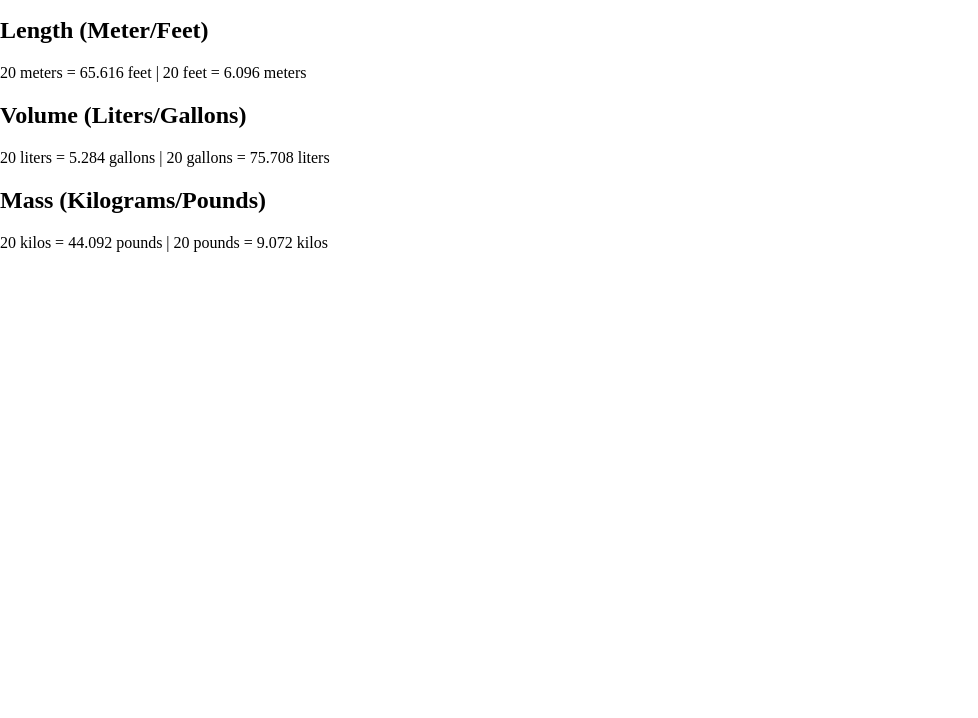
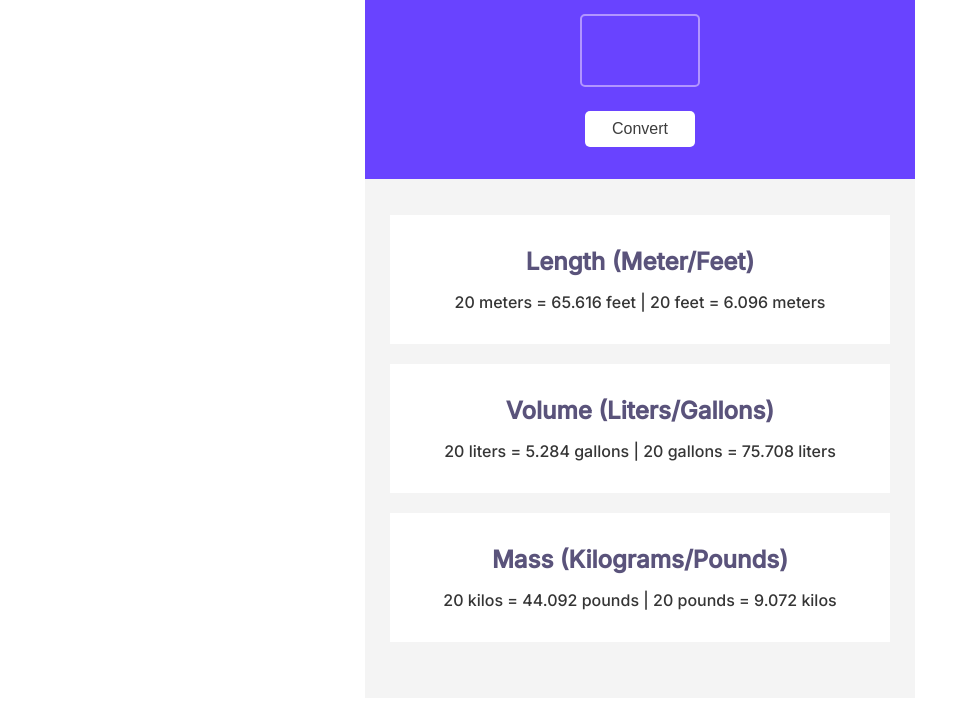
Before and after one commit to nirusu10/unit-converter, a website built with Vite: page index.html in a window 1280 px wide. Shown: the part 82-800 px from the top of the page, without its empty margins (0-978 px from the left). Built offline with nearby package versions, Linux system fonts and the light colour scheme.

Commit message:
add styling

```diff
--- a/index.css
+++ b/index.css
@@ -1,3 +1,86 @@
+* {
+  box-sizing: border-box;
+}
+
 body {
-    margin: 0;
+  margin: 0;
+  font-family: 'Inter', sans-serif;
 }
+
+h1,
+h2,
+h3,
+h4 {
+  margin: 0;
+}
+
+.wrapper {
+  max-width: 550px;
+  margin: 0 auto;
+  display: flex;
+  flex-direction: column;
+  align-items: center;
+}
+
+header {
+  width: 100%;
+  display: flex;
+  flex-direction: column;
+  align-items: center;
+  background-color: #6943ff;
+  color: #fff;
+  padding: 32px 50px;
+}
+
+#title {
+  font-size: 1.75rem;
+  font-weight: 800;
+  margin-bottom: 30px;
+}
+
+#number-input {
+  max-width: 120px;
+  font-size: 3.625rem;
+  font-weight: 800;
+  text-align: center;
+  background-color: inherit;
+  color: #fff;
+  border: 2px solid #b295ff;
+  border-radius: 5px;
+  margin-bottom: 24px;
+}
+
+#convert-btn {
+  font-size: 1rem;
+  padding: 9px 27px;
+  color: #3d3d3d;
+  font-weight: 500;
+  background-color: #fff;
+  border: none;
+  border-radius: 5px;
+}
+
+#info {
+  background-color: #f4f4f4;
+  width: 100%;
+  padding: 36px 25px;
+}
+
+.conversion-card {
+  background-color: #fff;
+  display: flex;
+  flex-direction: column;
+  align-items: center;
+  justify-content: center;
+  margin-bottom: 20px;
+  padding-top: 32px;
+  padding-bottom: 16px;
+}
+
+.conversion-title {
+  color: #5a537b;
+}
+
+.conversion-info {
+  color: #353535;
+}
--- a/index.html
+++ b/index.html
@@ -1,11 +1,21 @@
 <html>
   <head>
+    <link rel="preconnect" href="https://fonts.googleapis.com" />
+    <link rel="preconnect" href="https://fonts.gstatic.com" crossorigin />
+    <link
+      href="https://fonts.googleapis.com/css2?family=Inter:opsz,wght@14..32,500&display=swap"
+      rel="stylesheet"
+    />
     <link rel="stylesheet" href="index.css" />
   </head>
   <body>
+    <div class="wrapper">
+      <header>
         <h1 id="title">Metric/Imperial Unit Conversion</h1>
-    <input type="number" id="number-input" />
+        <input type="text" id="number-input" />
         <button id="convert-btn">Convert</button>
+      </header>
+      <main id="info">
         <section class="conversion-card">
           <h2 class="conversion-title">Length (Meter/Feet)</h2>
           <p class="conversion-info" id="conversion-length">
@@ -24,6 +34,8 @@
             20 kilos = 44.092 pounds | 20 pounds = 9.072 kilos
           </p>
         </section>
+      </main>
+    </div>
     <script src="index.js"></script>
   </body>
 </html>
```
Lines whose indentation alone changed are shown as unchanged.
